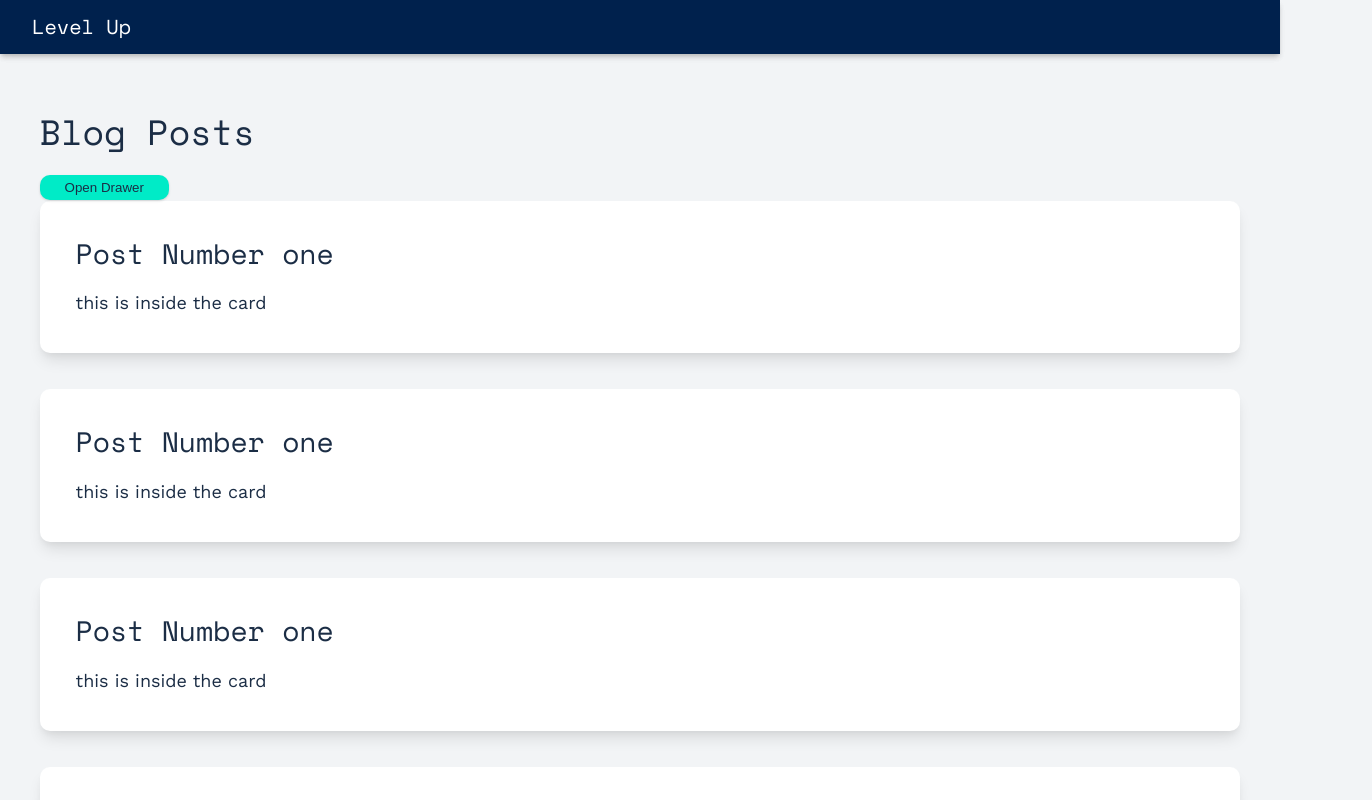
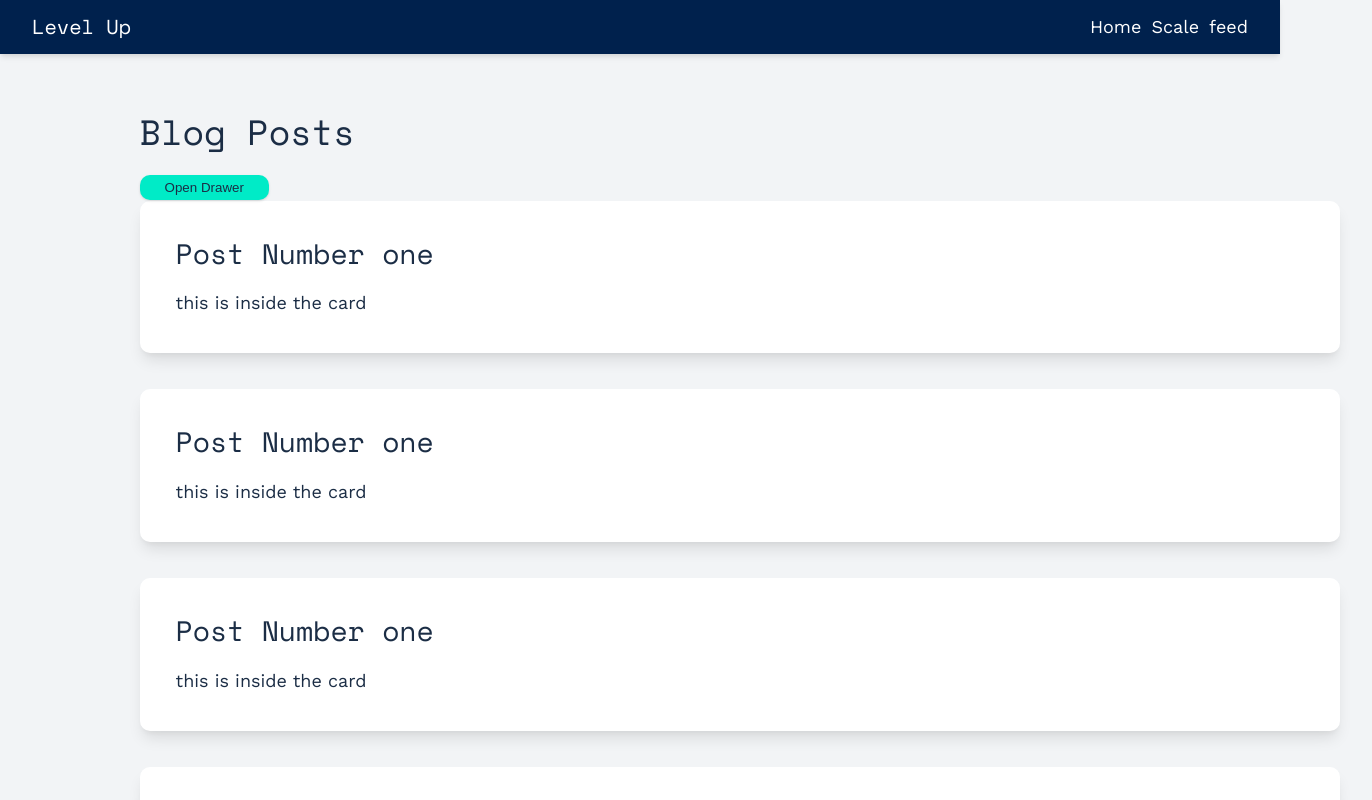
Before and after one commit to triatetarta/framer-motion-course-2, a React (Create React App) app: page /feed in a window 1280 px wide. Shown: the top 800 px of the page, 1372 px wide, since content can reach past the window. Built offline with nearby package versions, Linux system fonts and the light colour scheme.

Commit message:
animated routes

```diff
--- /dev/null
+++ b/src/AnimatedRoutes.js
@@ -0,0 +1,29 @@
+import React from 'react';
+import { AnimatePresence, motion } from 'framer-motion';
+import { Route, Switch, useLocation } from 'react-router-dom';
+
+export const RouteTransition = ({ children, ...rest }) => {
+  return (
+    <Route {...rest}>
+      <motion.div
+        initial={{ opacity: 0, x: 100 }}
+        exit={{ opacity: 0, y: 200 }}
+        animate={{ opacity: 1, y: 0 }}
+      >
+        {children}
+      </motion.div>
+    </Route>
+  );
+};
+
+export const AnimatedRoutes = ({ children }) => {
+  const location = useLocation();
+
+  return (
+    <AnimatePresence exitBeforeEnter>
+      <Switch key={location.pathname} location={location}>
+        {children}
+      </Switch>
+    </AnimatePresence>
+  );
+};
--- a/src/App.js
+++ b/src/App.js
@@ -1,13 +1,14 @@
 import React, { useState } from 'react';
-import { Switch, Route } from 'react-router-dom';
 import DragAndDrop from './DragAndDrop/DragAndDrop';
 import Fade from './Fade';
 import Feed from './Feed';
 import Gallery from './Gallery';
 import Loading from './Loading';
 import LoginWindow from './LoginWindow';
+import Nav from './Nav';
 import ScaleCorrection from './ScaleCorrection';
 import Slide from './Slide';
+import { AnimatedRoutes, RouteTransition } from './AnimatedRoutes';
 
 import './styles.css';
 
@@ -16,11 +17,9 @@ const App = () => {
 
   return (
     <div className='App'>
-      <header>
-        <h1 className='fake-logo'>level up</h1>
-      </header>
-      <Switch>
-        <Route exact path='/'>
+      <Nav />
+      <AnimatedRoutes>
+        <RouteTransition exact path='/'>
           <main className='layout'>
             <button onClick={() => setIsToggled(!isToggled)}>Toggle</button>
             <Fade isActive={isToggled}>
@@ -42,32 +41,32 @@ const App = () => {
               </div>
             </Slide>
           </main>
-        </Route>
+        </RouteTransition>
 
-        <Route path='/gallery'>
+        <RouteTransition path='/gallery'>
           <Gallery />
-        </Route>
+        </RouteTransition>
 
-        <Route path='/scale'>
+        <RouteTransition path='/scale'>
           <ScaleCorrection />
-        </Route>
+        </RouteTransition>
 
-        <Route path='/loading'>
+        <RouteTransition path='/loading'>
           <Loading />
-        </Route>
-      </Switch>
+        </RouteTransition>
+      </AnimatedRoutes>
 
-      <Route path='/feed'>
+      <RouteTransition path='/feed'>
         <Feed />
-      </Route>
+      </RouteTransition>
 
-      <Route path='/dragdrop'>
+      <RouteTransition path='/dragdrop'>
         <DragAndDrop />
-      </Route>
+      </RouteTransition>
 
-      <Route path='/login'>
+      <RouteTransition path='/login'>
         <LoginWindow />
-      </Route>
+      </RouteTransition>
     </div>
   );
 };
--- a/src/Feed.js
+++ b/src/Feed.js
@@ -8,9 +8,7 @@ const Feed = () => {
 
   return (
     <div className='App'>
-      <header>
-        <h1 className='fake-logo'>Level Up</h1>
-      </header>
+
 
       <div className='layout'>
         <h3>Blog Posts</h3>
--- /dev/null
+++ b/src/Nav.js
@@ -0,0 +1,17 @@
+import React from 'react';
+import { Link } from 'react-router-dom';
+
+const Nav = () => {
+  return (
+    <header>
+      <h1 className='fake-logo'>Level Up</h1>
+      <nav>
+        <Link to='/'>Home</Link>
+        <Link to='/scale'>Scale</Link>
+        <Link to='/feed'>feed</Link>
+      </nav>
+    </header>
+  );
+};
+
+export default Nav;
--- a/src/ScaleCorrection.js
+++ b/src/ScaleCorrection.js
@@ -6,9 +6,6 @@ const ScaleCorrection = () => {
 
   return (
     <div className='App'>
-      <header>
-        <h1 className='fake-logo'>Level Up</h1>
-      </header>
       <main className='layout'>
         <button onClick={() => setIsToggled(!isToggled)}>Toggle</button>
 
--- a/src/styles.css
+++ b/src/styles.css
@@ -86,6 +86,7 @@ header {
   justify-content: space-between;
   align-items: center;
   padding: 0 var(--containerPadding);
+  z-index: 999;
 }
 
 header nav a {
```
